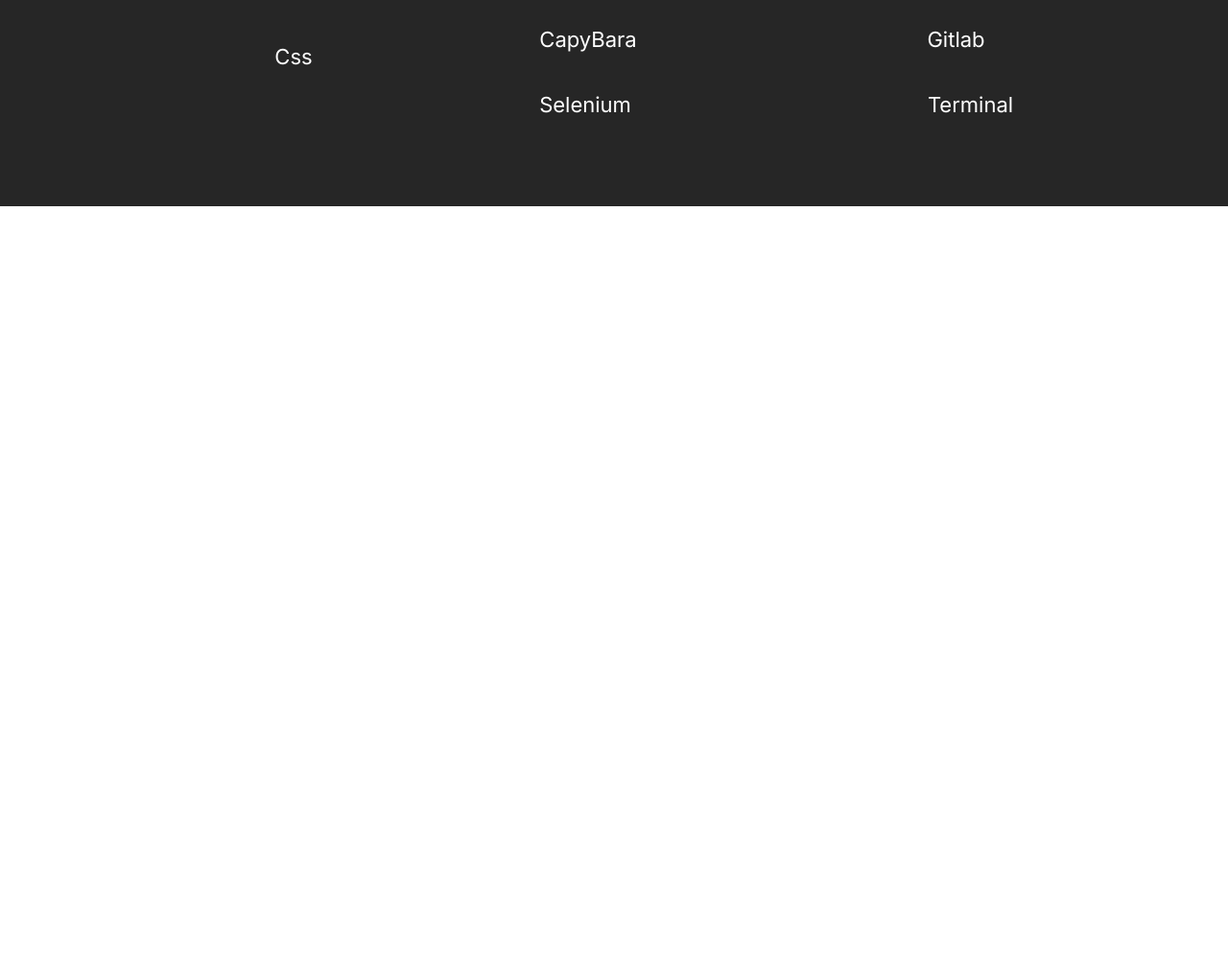
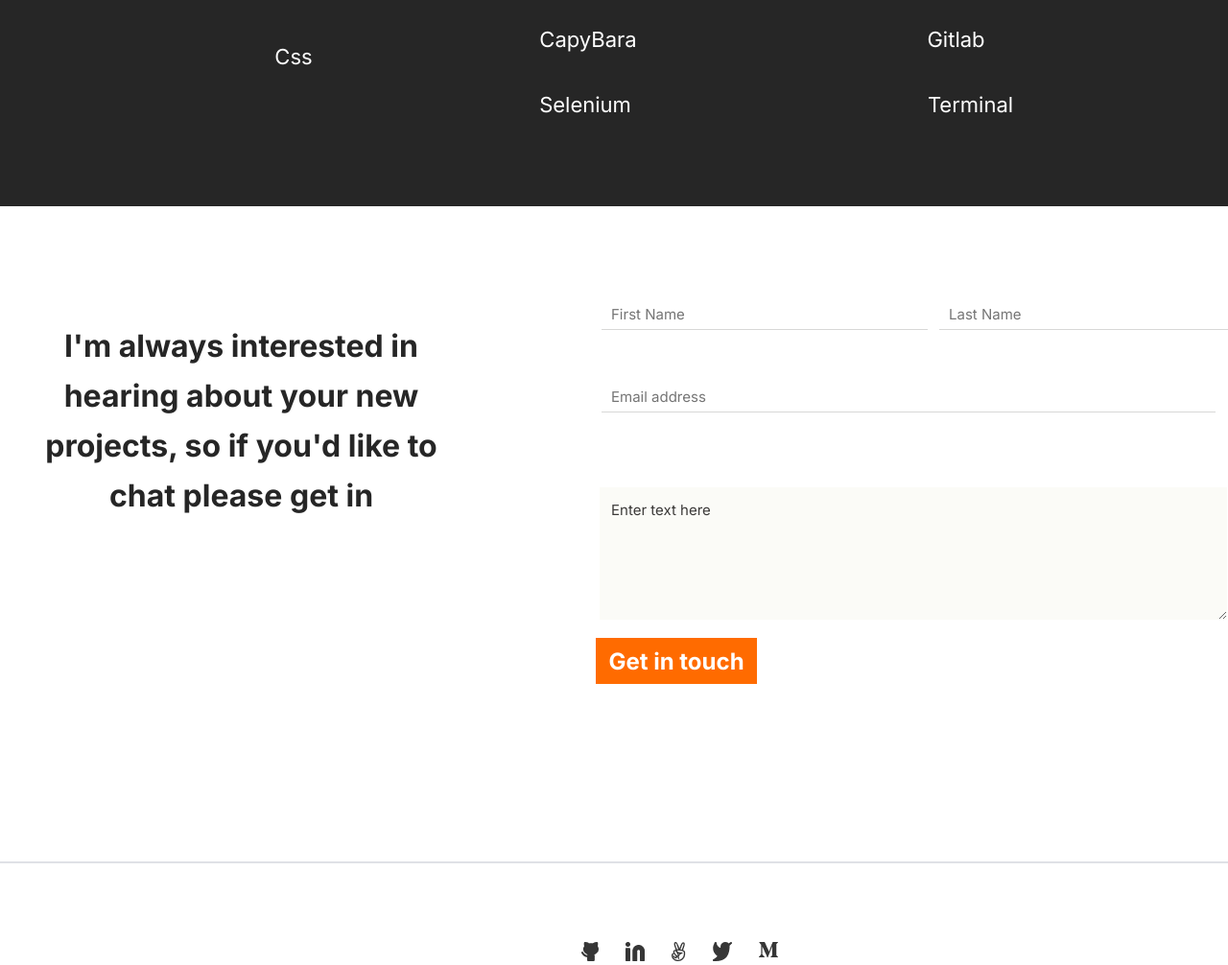
Before and after one commit to peteronyam/desktop-portfolio, a website: page index.html in a window 1280 px wide. Shown: the part 3671-4677 px from the top of the page at 96% size. Before the commit the page ends 3971 px from the top, so only its background shows below. Drawn offline with Linux system fonts and the light colour scheme.

Commit message:
update webpage
add contact form

```diff
--- a/index.html
+++ b/index.html
@@ -172,6 +172,34 @@
             </div>
         </div>
         <!-- work section ends-->
+        <div class="form-start">
+            <h2 class="form-header">I'm always interested in hearing about your new projects, so if you'd like to chat please get in</h2>
+            <form action="https://formspree.io/f/xlekbqne" method="post">
+                <fieldset>
+              <label for="full-name"></label>
+              <input type="text" id="full-name" name="full-name" maxlength="30" placeholder="Full name" required>
+              <input type="text" id="First-name" name="first-name" maxlength="" placeholder="First Name" required>
+              <input type="text" id="last-name" name="last-name" maxlength="" placeholder="Last Name" required>
+              <label for="email"></label>
+              <input type="email" id="email" name="email" placeholder="Email address" required>
+              <label for="message"></label>
+              <textarea id="message" name="message"  required>Enter text here</textarea>
+                    <button type="submit" class="submit">Get in touch</button>
+                </fieldset>
+            </form>
+                <hr class="seperator">
+                <div class="footer">
+                <ul class="base">
+                    <li class="git"><a href="#"><img class="here" src="./images/git-social.png"></a></li>
+                    <li class="link"><a href="https://www.linkedin.com/peteronyam/"><img class="here" src="./images/icon-social.png"></a></li>
+                    <li class="link"><a href="#"><img class="here" src="./images/list-social.png"></a></li>
+                        <li class="twitter"><a href="https://www.twitter.com/jiyapete/"><img class="here" src="./images/t-social.png"></a></li>
+                        <li class="link"><a href="#"><img class="here" src="./images/med-social.png"></a></li>
+                <hr class="bar">
+                </ul>
+                </div>
+                </div>
+                <!-- end -->
         <script src="https://kit.fontawesome.com/4e655bdddb.js" crossorigin="anonymous"></script>
     </body>
     </html>
```
